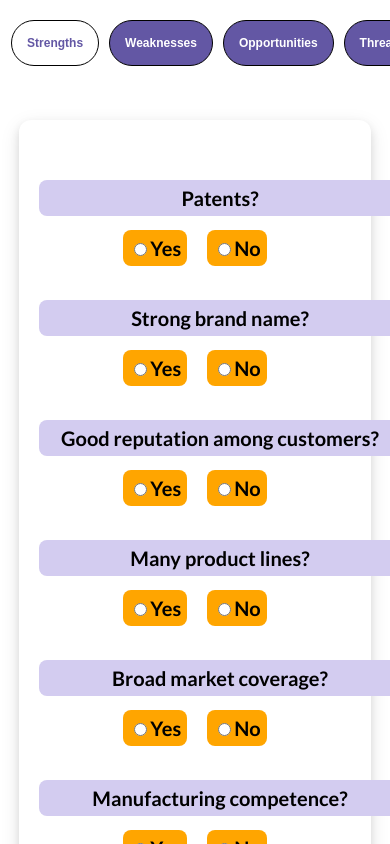
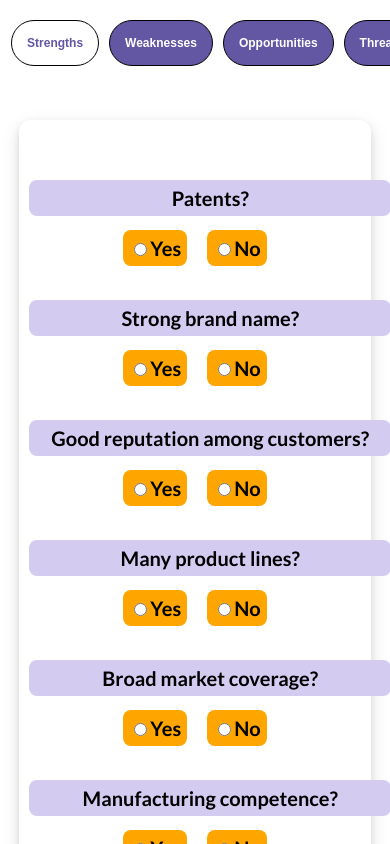
Before and after one commit to Tolushawlar/DISC, a React (Create React App) app: page /swot in a window 390 px wide. Shown: the top 844 px of the page. Built offline with nearby package versions, Linux system fonts and the light colour scheme.

Commit message:
design updates fr

```diff
--- a/src/Swot.css
+++ b/src/Swot.css
@@ -155,7 +155,7 @@ input {
 
   .question{
     /* background-color: red; */
-    width: 80vw;
+    width: 85vw;
   }
 
   .results {
@@ -168,7 +168,7 @@ input {
     width: 100vw !important;
     justify-content: center !important;
     align-items: center !important;
-    margin-right: 15vw !important;
+    margin-right: 20px !important;
   }
 
   .tabs .tab {
```
